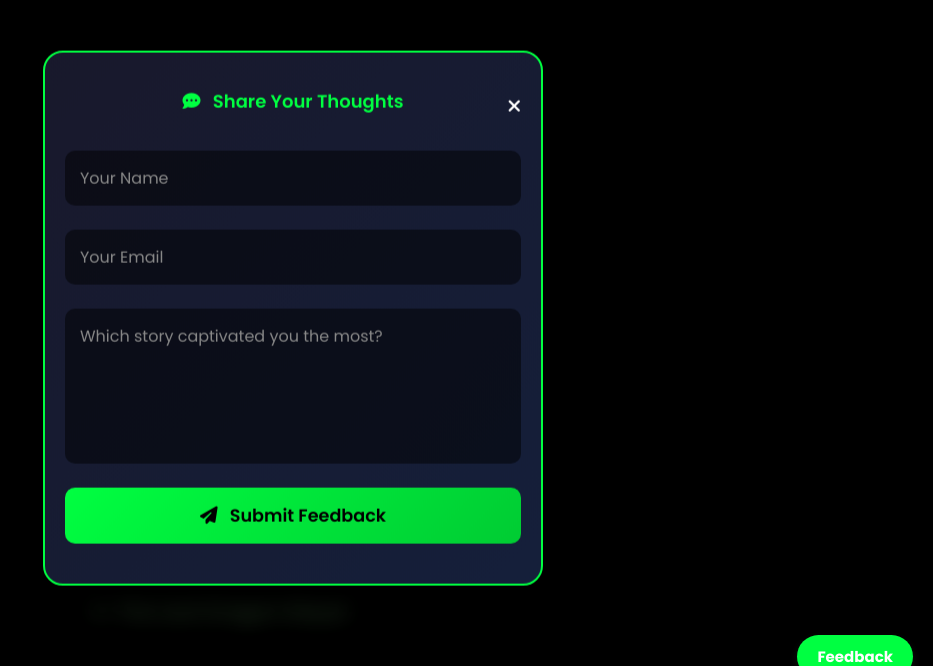
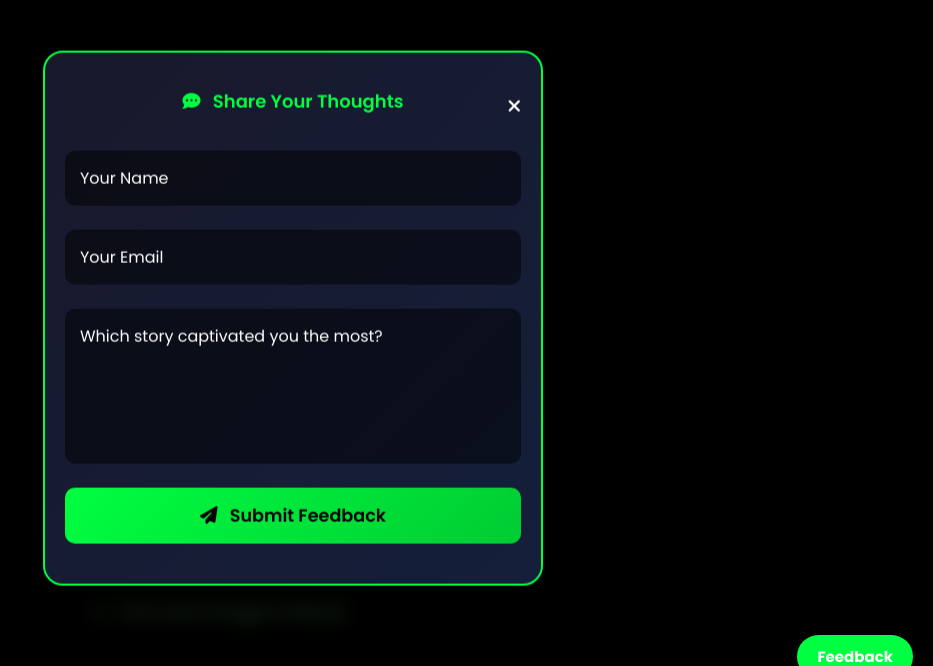
Before and after one commit to KelvinCode1234/StoryHub, a website: page story.html in a window 1280 px wide. Both pictures are taken after a click on the button "Feedback". Shown: the part 82-748 px from the top of the page, without its empty margins (347-1280 px from the left). Drawn offline with Linux system fonts and the light colour scheme.

Commit message:
Update story.css

```diff
--- a/story.css
+++ b/story.css
@@ -516,7 +516,7 @@ footer {
 
 .feedback-form input::placeholder,
 .feedback-form textarea::placeholder {
-  color: #888888;
+  color: #fff;
 }
 
 .feedback-form button[type="submit"] {
```
